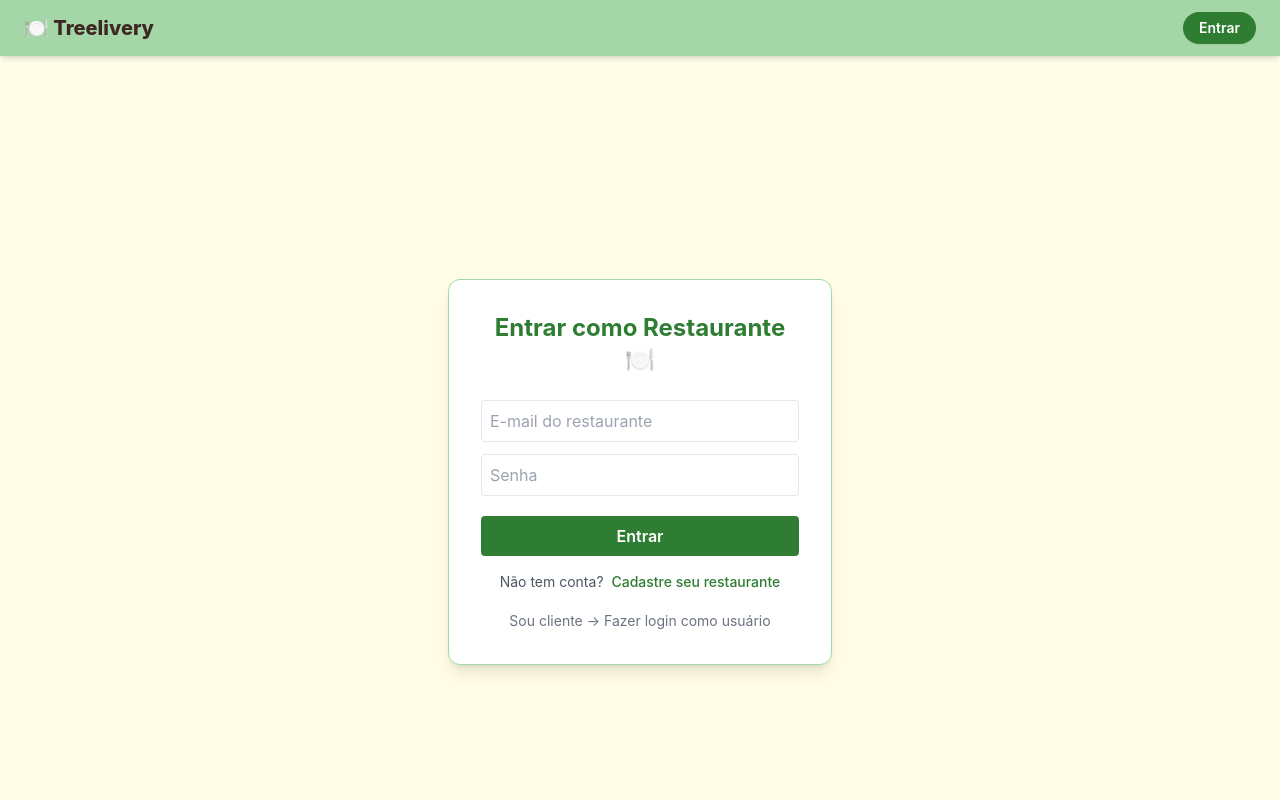
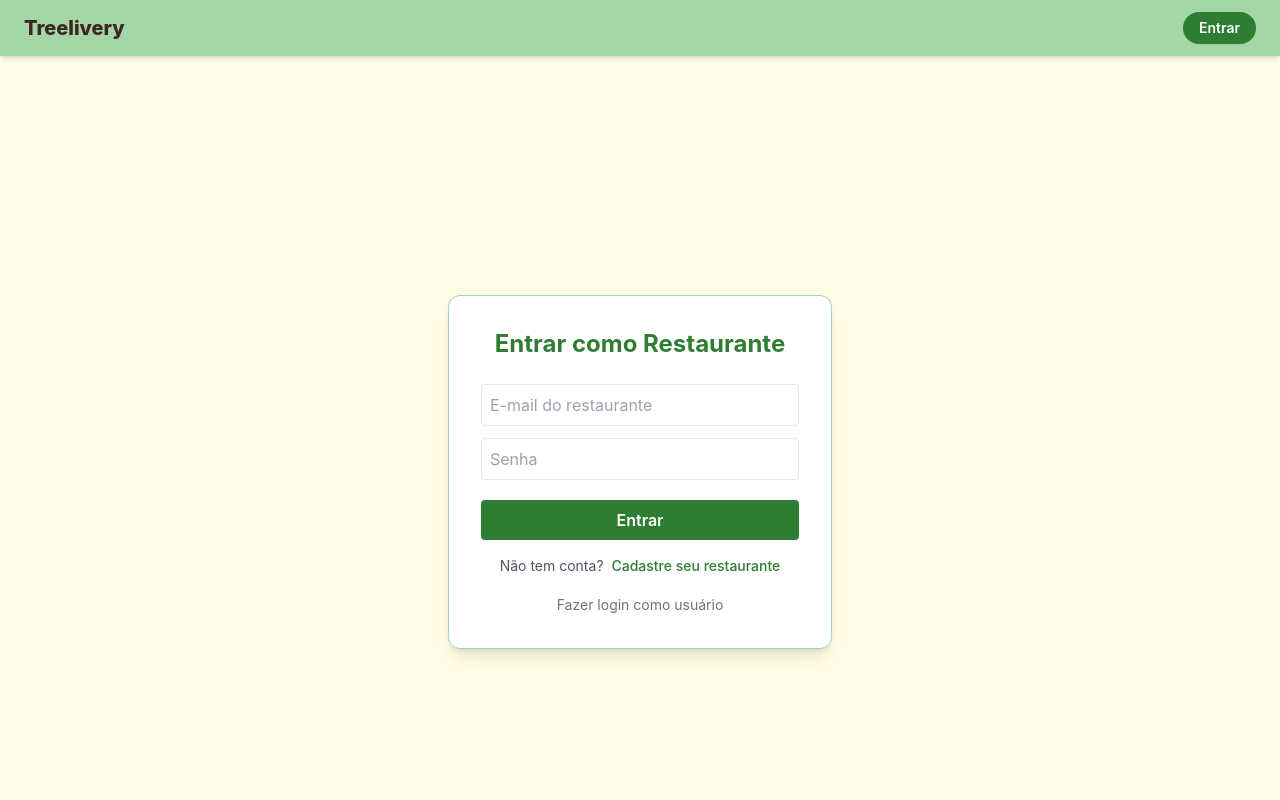
Before and after one commit to aluminacaris/TreeLivery-Web, a React (Vite) app in the folder frontend/: page /login-restaurante in a window 1280 px wide. Shown: the top 800 px of the page. Built offline with nearby package versions, Linux system fonts and the light colour scheme.

Commit message:
arrumei uns detalhes esteticos, nada importante

```diff
--- a/frontend/src/components/Navbar.jsx
+++ b/frontend/src/components/Navbar.jsx
@@ -16,7 +16,7 @@ export default function Navbar() {
         className="font-extrabold text-xl cursor-pointer hover:opacity-80 transition"
         onClick={() => navigate("/")}
       >
-        🍽️ Treelivery
+        Treelivery
       </h1>
 
       {usuario ? (
--- a/frontend/src/components/NavbarRestaurante.jsx
+++ b/frontend/src/components/NavbarRestaurante.jsx
@@ -16,7 +16,7 @@ export default function NavbarRestaurante() {
         className="font-extrabold text-xl cursor-pointer hover:opacity-80 transition"
         onClick={() => navigate("/")}
       >
-        🍽️ Treelivery
+        Treelivery
       </h1>
 
       {restaurante ? (
--- a/frontend/src/pages/LoginRestaurante.jsx
+++ b/frontend/src/pages/LoginRestaurante.jsx
@@ -34,7 +34,7 @@ export default function LoginRestaurante() {
         className="bg-white p-8 rounded-xl shadow-lg w-full max-w-sm border border-secundario"
       >
         <h1 className="text-2xl font-bold text-center mb-6 text-primario">
-          Entrar como Restaurante 🍽️
+          Entrar como Restaurante
         </h1>
 
         {erro && <p className="text-red-500 mb-3 text-center">{erro}</p>}
@@ -82,7 +82,7 @@ export default function LoginRestaurante() {
             onClick={() => navigate("/login")}
             className="text-sm text-gray-500 hover:text-primario"
           >
-            Sou cliente → Fazer login como usuário
+            Fazer login como usuário
           </button>
         </div>
       </form>
```
Also changed, not shown: 1 other file (tests, documents, lock files or other folders).
